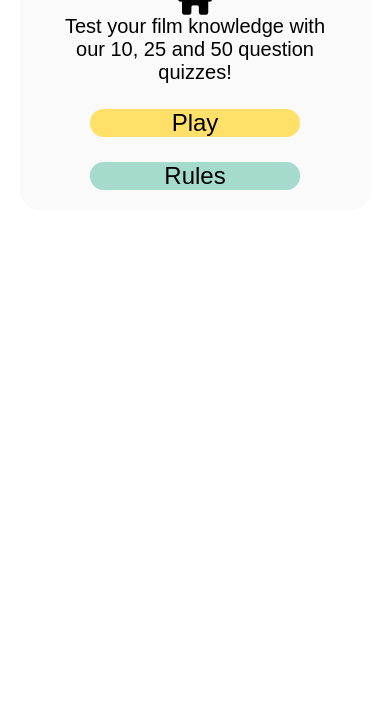
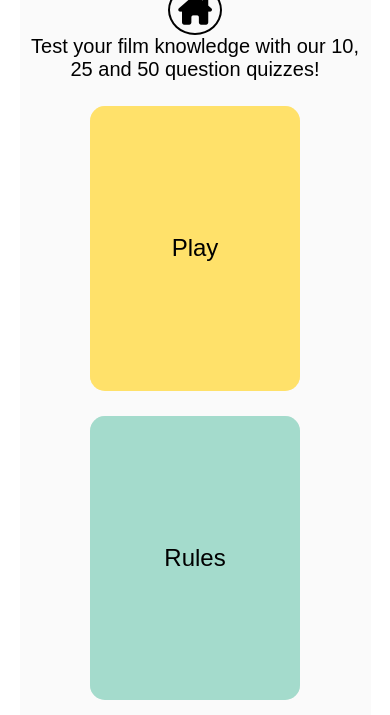
Before and after one commit to lilli-mcnally/quiz-whizz, a plain HTML site: page index.html in a window 390 px wide. Shown: the part 129-844 px from the top of the page. Drawn offline with Linux system fonts and the light colour scheme; a web font is replaced by a local one.

Commit message:
Update CSS for Home Page

```diff
--- a/assets/css/style.css
+++ b/assets/css/style.css
@@ -8,8 +8,16 @@ body {
 }
 
 .fa-house-chimney {
-    font-size: 35px;
-    color: #000;
+    font-size: 30px;
+    border: 2px solid #000;
+    border-radius: 50%;
+    padding: 8px;
+}
+
+.fa-house-chimney:hover {
+    border-color: #fff;
+    background-color: #000;
+    color: #fff;
 }
 
 .nav {
@@ -78,6 +86,7 @@ body {
     margin: 30px 0 0 0;
     height: 45vh;
     overflow-y: unset;
+    min-height: 75px;
 }
 
 .buttons-wrapper {
@@ -88,7 +97,6 @@ body {
 }
 
 .home-wrapper {
-    height: 100%;
     width: 35%;
 }
 
@@ -118,6 +126,7 @@ body {
 
 .play:hover {
     background: url(../images/question-marks.png) no-repeat center center;
+    background-size: cover;
 }
 
 .rules {
@@ -126,6 +135,7 @@ body {
 
 .rules:hover {
     background: url(../images/pencils.jpg) no-repeat center center;
+    background-size: cover;
 }
 
 /* Setup page */
@@ -359,7 +369,7 @@ body {
 
 
 
-/* RESPONSIVE DESIGN */
+/* ------------------------------------------------------------------------------------------------------------------------------------------ RESPONSIVE DESIGN */
 
 /* Home page */
 
@@ -368,6 +378,11 @@ body {
 
     .nav-text {
         font-size: 55px;
+    }
+
+    .fa-house-chimney {
+        font-size: 35px;
+        color: #000;
     }
 
     .home-text {
@@ -410,6 +425,7 @@ body {
 
     .home-box {
         padding-top: 20px;
+        padding-bottom: 20px;
     }
 
     #button-div {
@@ -417,13 +433,15 @@ body {
         justify-content: normal;
         align-items: center;
         margin: 0;
-        height: 50%;
+        height: 75vh;
+        min-height: 200px;
     }
 
     .home-wrapper {
         width: 60%;
-        min-height: 50%;
         margin-top: 25px;
+        height: 45%;
+        min-height: 75px;
     }
 
     .home-text {
@@ -444,6 +462,11 @@ body {
         font-size: 24px;
     }
 
+    .home-text {
+        margin-left: 5px;
+        margin-right: 5px;
+    }
+
 }
 
 @media screen and (max-width: 400px) {
@@ -454,7 +477,7 @@ body {
 
 @media screen and (min-width: 2000px) {
     .nav-text {
-        font-size: 70px;
+        font-size: 65px;
     }
 
     .house i {
@@ -462,11 +485,11 @@ body {
     }
 
     .home-text {
-        font-size: 40px;
+        font-size: 35px;
     }
 
     .button-text p {
-        font-size: 40px;
+        font-size: 35px;
     }
 }
 
@@ -582,10 +605,6 @@ body {
         row-gap: 20px;
     }
 
-    .home-box {
-        padding-bottom: 20px;
-    }
-
     .button-text p {
         font-size: 24px;
     }
```
